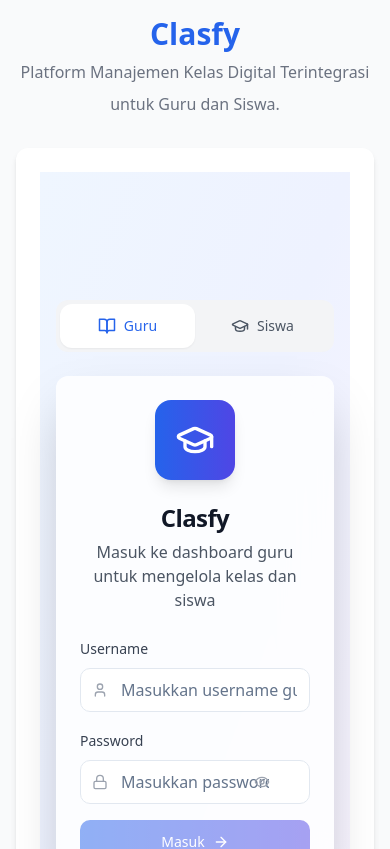
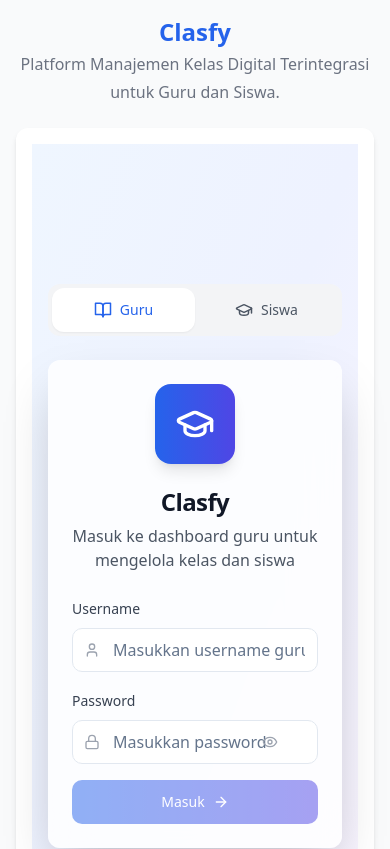
Before and after one commit to masfy/masfyreact, a React (Vite) app: page /login in a window 390 px wide. Shown: the top 849 px of the page. Built offline with nearby package versions, Linux system fonts and the light colour scheme.

Commit message:
AuthLayout.tsx

```diff
--- a/src/layouts/AuthLayout.tsx
+++ b/src/layouts/AuthLayout.tsx
@@ -7,16 +7,16 @@ interface AuthLayoutProps {
 const AuthLayout = ({ children }: AuthLayoutProps) => {
   return (
     <div className="min-h-screen bg-gray-50 flex items-center justify-center p-4">
-      <div className="w-full max-w-md">
-        <div className="flex flex-col items-center justify-center text-center mb-8">
-          <h1 className="text-3xl font-bold text-blue-600">Clasfy</h1>
-          <p className="text-gray-500 mt-2">Platform Manajemen Kelas Digital Terintegrasi</p>
-          <p className="text-gray-500 mt-2">untuk Guru dan Siswa.</p>
+      <div className="w-full max-w-sm">
+        <div className="flex flex-col items-center justify-center text-center mb-6 md:mb-8">
+          <h1 className="text-2xl md:text-3xl font-bold text-blue-600">Clasfy</h1>
+          <p className="text-gray-500 mt-1 md:mt-2">Platform Manajemen Kelas Digital Terintegrasi</p>
+          <p className="text-gray-500 mt-1 md:mt-2">untuk Guru dan Siswa.</p>
         </div>
-        <div className="bg-white rounded-lg shadow-md p-6">
+        <div className="bg-white rounded-lg shadow-md p-4 md:p-6">
           {children}
         </div>
-        <div className="mt-6 text-center text-sm text-gray-500">
+        <div className="mt-4 text-center text-xs md:text-sm text-gray-500">
           &copy; {new Date().getFullYear()} | Clasfy by Mas Alfy. All rights reserved.
         </div>
       </div>
```
